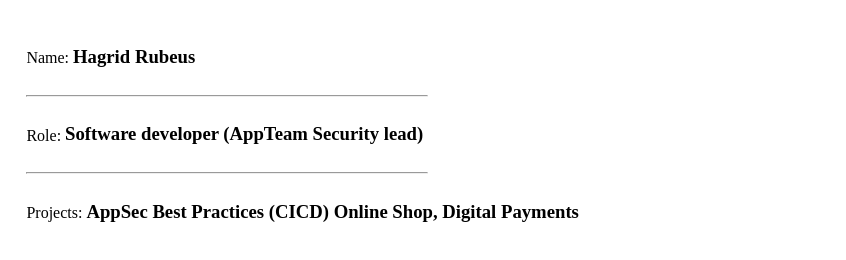
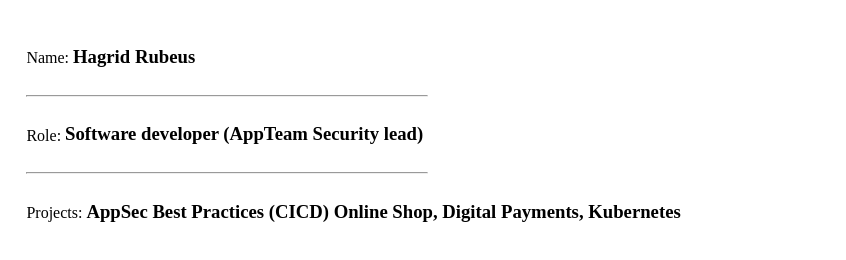
Before and after one commit to ppscon/bakery, a website: page app/index.html in a window 1280 px wide. Shown: the part 304-564 px from the top of the page, 266-1112 px from the left. Drawn offline with Linux system fonts and the light colour scheme.

Commit message:
added capability

```diff
--- a/app/index.html
+++ b/app/index.html
@@ -44,7 +44,7 @@
             <hr />
             <span>Role: </span><h3>Software developer (AppTeam Security lead)</h3>
             <hr />
-            <span>Projects: </span><h3>AppSec Best Practices (CICD) Online Shop, Digital Payments</h3>
+            <span>Projects: </span><h3>AppSec Best Practices (CICD) Online Shop, Digital Payments, Kubernetes</h3>
         </div>
     </div>
 </body>
```
